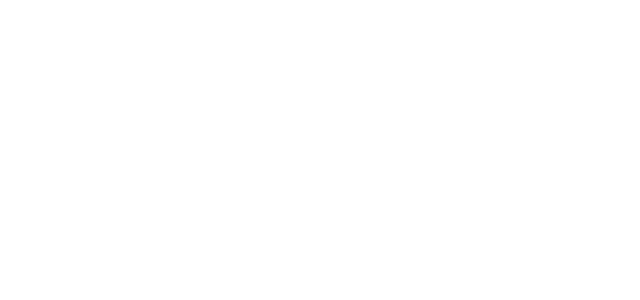
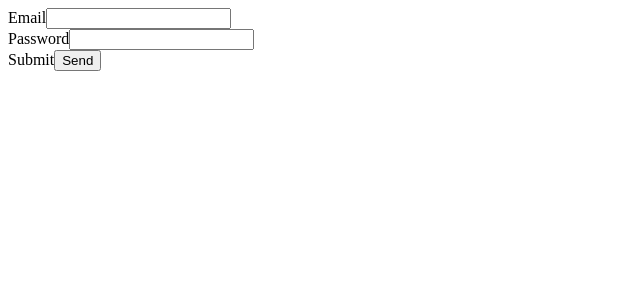
Before and after one commit to JoelCronin/OddJobs, a React (Create React App) app in the folder client/: page / in a window 1280 px wide. Before the commit this address had no page. Shown: the top 300 px of the page, without its empty margins (0-640 px from the left). Built offline with nearby package versions, Linux system fonts and the light colour scheme.

Commit message:
Added Login Component

```diff
--- a/client/src/App.js
+++ b/client/src/App.js
@@ -1,6 +1,8 @@
 import React from 'react';
 import { BrowserRouter as Router, Routes, Route } from 'react-router-dom';
 import { ApolloClient, ApolloProvider, InMemoryCache } from '@apollo/client';
+
+import Login from "./components/Login"
 
 
 const client = new ApolloClient({
@@ -11,14 +13,15 @@
 function App() {
   return (
     <ApolloProvider client={client}>
-      <Router>
+      <Login />
+      {/* <Router>
         <>
 
           <Routes>
 
           </Routes>
         </>
-      </Router>
+      </Router> */}
     </ApolloProvider>
   );
 }
--- /dev/null
+++ b/client/src/components/Login.js
@@ -0,0 +1,73 @@
+import React, { useState } from "react";
+
+function Login() {
+
+    const [email, setEmail] = useState('');
+    const [password, setPassword] = useState('');
+    const [errorMessage, setErrorMessage] = useState('');
+
+    const handleInputChange = (e) => {
+        const {target} = e;
+        const inputType = target.name;
+        const inputValue = target.value;
+
+        if (inputType === "Email") {
+            setEmail(inputValue)
+        } else if (inputType === "Password") {
+            setPassword(inputValue);
+        }
+    }
+
+    const handleFormSubmit = (e) => {
+        e.preventDefault();
+
+        if (!email) {
+            setErrorMessage('Please enter a login email')
+        } else if (!password) {
+            setErrorMessage('Please enter a password')
+        }
+
+        setEmail();
+        setPassword();
+}
+
+    return (
+        <div id="loginForm">
+            <form>
+                <div className="formItem">
+                    <label>Email</label>
+                    <input
+                    value={email}
+                    type="text"
+                    name="Email"
+                    onChange={handleInputChange}
+                    />
+                </div>
+                <div className="formItem">
+                    <label>Password</label>
+                    <input
+                    value={password}
+                    type="password"
+                    name="Password"
+                    onChange={handleInputChange}
+                    />
+                </div>
+                <div className="formItem">
+                    <label>Submit</label>
+                    <input
+                    type="submit"
+                    value="Send"
+                    onClick={handleFormSubmit}
+                    />
+                </div>
+            </form>
+            {errorMessage && (
+                <div>
+                <p className="error-text">{errorMessage}</p>
+                </div>
+            )}
+        </div>
+    );
+}
+
+export default Login
```
Also changed, not shown: client/src/pages/Home.js (added).
